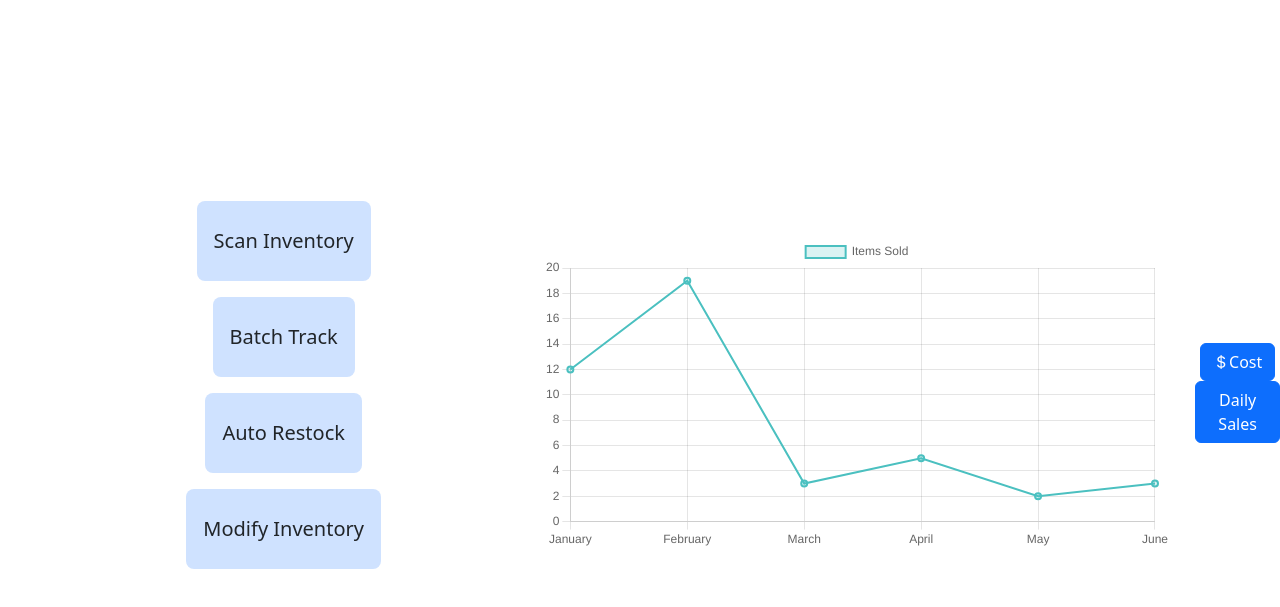
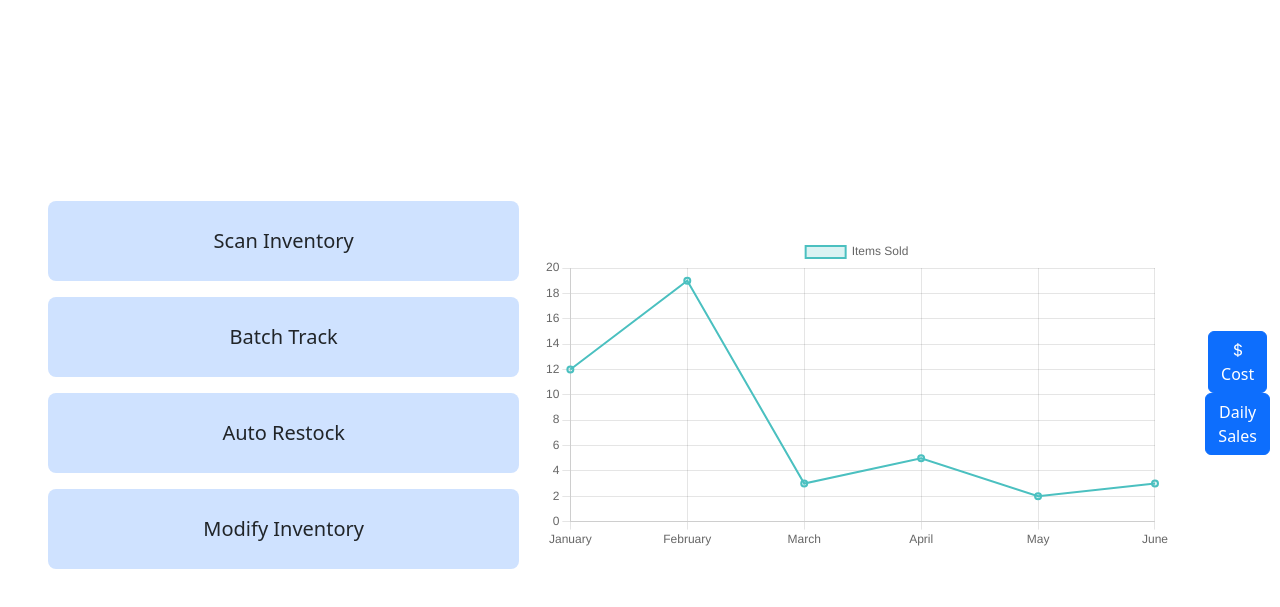
Before and after one commit to majorandres/Quantify, a website: page frontend/dash.html in a window 1280 px wide. Shown: the part 63-670 px from the top of the page. Drawn offline with nearby package versions, Linux system fonts and the light colour scheme.

Commit message:
Fixed the width of the left buttons

```diff
--- a/frontend/dash.html
+++ b/frontend/dash.html
@@ -19,13 +19,13 @@
     <div class = "row">
         <div class = "col-5">
             <div class="d-flex flex-column align-items-center vh-100 justify-content-center ps-5">
-                <button type="button" class="btn btn-lg py-4 bg-primary-subtle mb-3">Scan Inventory</button>
-                <button type="button" class="btn btn-lg py-4 bg-primary-subtle mb-3">Batch Track</button>
-                <a href="AutoRestock.html">
-                    <button type="button" class="btn btn-lg py-4 bg-primary-subtle mb-3">Auto Restock</button>
+                <button type="button" class="btn btn-lg py-4 bg-primary-subtle mb-3 w-100">Scan Inventory</button>
+                <button type="button" class="btn btn-lg py-4 bg-primary-subtle mb-3 w-100">Batch Track</button>
+                <a href="AutoRestock.html" class="d-block w-100">
+                    <button type="button" class="btn btn-lg py-4 bg-primary-subtle mb-3 w-100">Auto Restock</button>
                 </a>
-                <a href="inventory.html">
-                    <button type="button" class="btn btn-lg py-4 bg-primary-subtle mb-3">Modify Inventory</button>
+                <a href="inventory.html" class="d-block w-100">
+                    <button type="button" class="btn btn-lg py-4 bg-primary-subtle mb-3 w-100">Modify Inventory</button>
                 </a>
             </div>
         </div>
@@ -69,9 +69,9 @@
         <div class="col-1">
             <div class="d-flex flex-column align-items-center vh-100 justify-content-center">
                 <button type="button" class="btn btn-primary">
-                    <i class="bi bi-currency-dollar"></i>Cost
+                    <i class="bi bi-currency-dollar"></i><br>Cost
                 </button>
-                <button type="button" class="btn btn-primary">Daily Sales</button>
+                <button type="button" class="btn btn-primary">Daily<br>Sales</button>
             </div>
         </div>
     </div>
```
